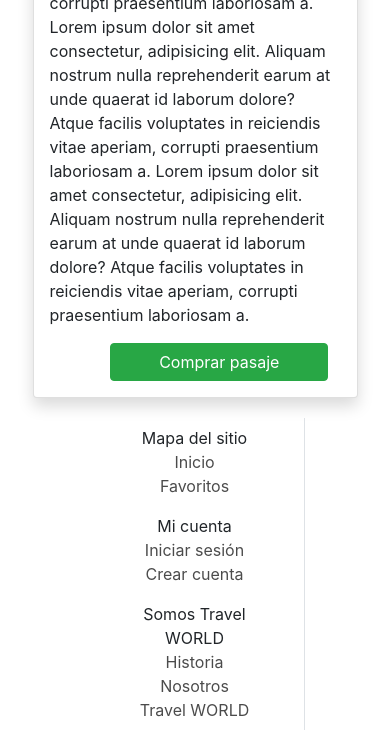
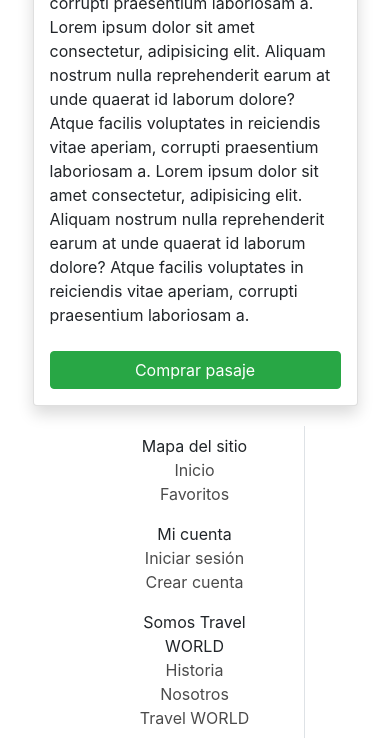
Before and after one commit to Matias-Obezzi/TP-Unidad-3, a plain HTML site: page destino/index.html in a window 390 px wide. Shown: the part 660-1400 px from the top of the page. Drawn offline with nearby package versions, Linux system fonts and the light colour scheme.

Commit message:
TP - Unidad 3

```diff
--- a/destino/index.html
+++ b/destino/index.html
@@ -43,8 +43,8 @@
                     Lorem ipsum dolor sit amet consectetur, adipisicing elit. Aliquam nostrum nulla reprehenderit earum at unde quaerat id laborum dolore? Atque facilis voluptates in reiciendis vitae aperiam, corrupti praesentium laboriosam a.
                 </p>
                 <div class="row mx-0">
-                    <h3 class="font-weight-bold col-2 text-center" id="price"></h3>
-                    <button class="btn btn-success mx-auto col-9" data-toggle="modal" data-target="#buy">Comprar pasaje</button>
+                    <h3 class="font-weight-bold col-md-2 col-12 text-center" id="price"></h3>
+                    <button class="btn btn-success mx-auto col-md-9 col-12" data-toggle="modal" data-target="#buy">Comprar pasaje</button>
                 </div>
             </div>
         </div>
```
